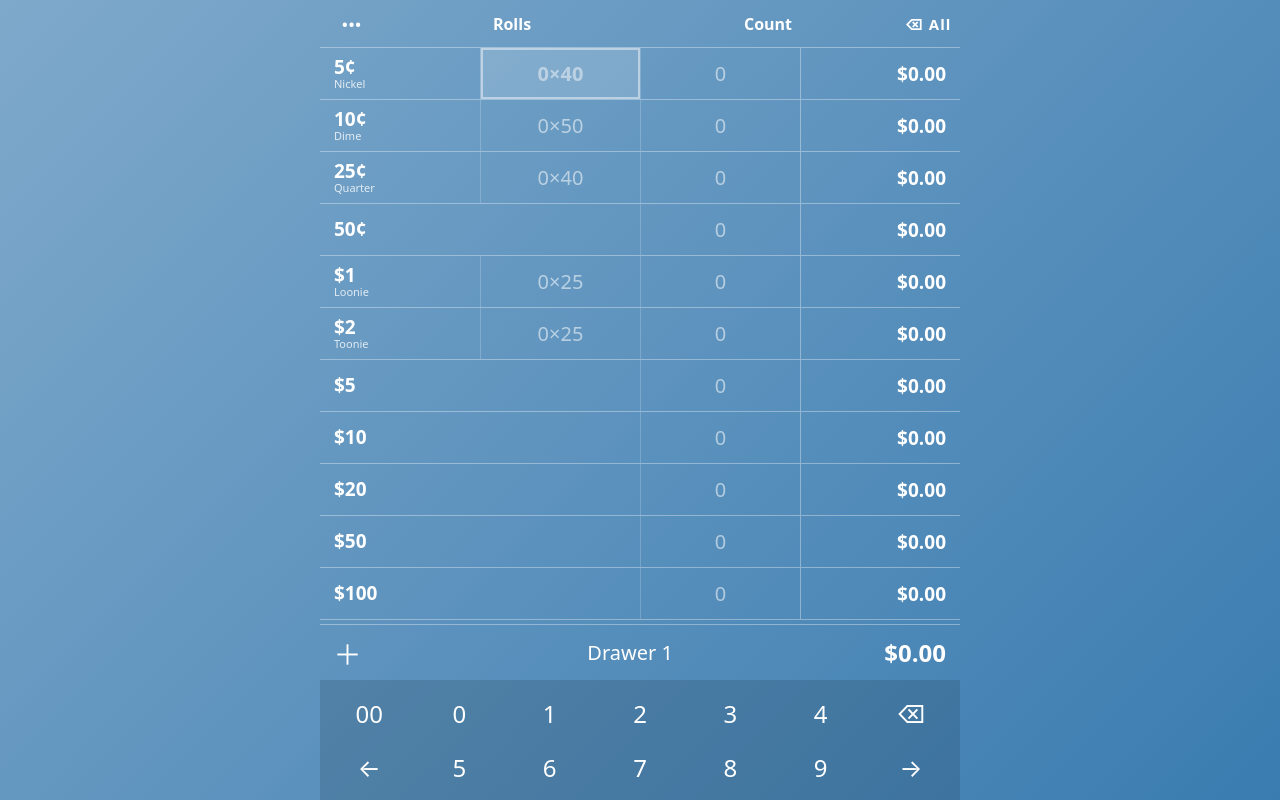
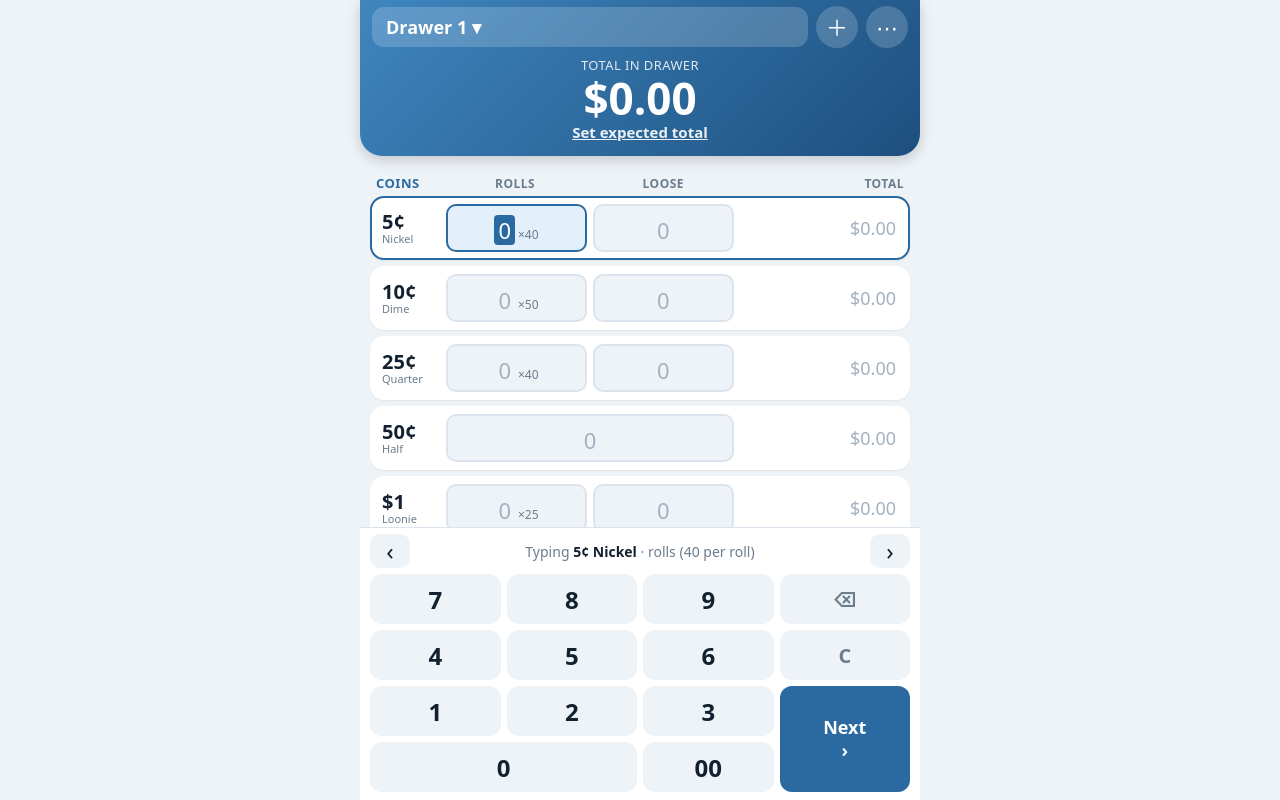
Before and after one commit to MehanDe/RegisterCounter, a plain HTML site: page index.html in a window 1280 px wide. Drawn offline with Linux system fonts and the light colour scheme.

Commit message:
Add files via upload

```diff
--- a/app.js
+++ b/app.js
@@ -2,17 +2,17 @@
   'use strict';
   // v = value in cents, roll = units per coin roll (0 = no roll)
   const DENOMS = [
-    { id: 'c5',   label: '5¢',   sub: 'Nickel',  v: 5,     roll: 40 },
-    { id: 'c10',  label: '10¢',  sub: 'Dime',    v: 10,    roll: 50 },
-    { id: 'c25',  label: '25¢',  sub: 'Quarter', v: 25,    roll: 40 },
-    { id: 'c50',  label: '50¢',  sub: '',        v: 50,    roll: 0 },
-    { id: 'd1',   label: '$1',   sub: 'Loonie',  v: 100,   roll: 25 },
-    { id: 'd2',   label: '$2',   sub: 'Toonie',  v: 200,   roll: 25 },
-    { id: 'b5',   label: '$5',   sub: '',        v: 500,   roll: 0 },
-    { id: 'b10',  label: '$10',  sub: '',        v: 1000,  roll: 0 },
-    { id: 'b20',  label: '$20',  sub: '',        v: 2000,  roll: 0 },
-    { id: 'b50',  label: '$50',  sub: '',        v: 5000,  roll: 0 },
-    { id: 'b100', label: '$100', sub: '',        v: 10000, roll: 0 },
+    { id: 'c5',   label: '5¢',   sub: 'Nickel',  v: 5,     roll: 40, type: 'coin' },
+    { id: 'c10',  label: '10¢',  sub: 'Dime',    v: 10,    roll: 50, type: 'coin' },
+    { id: 'c25',  label: '25¢',  sub: 'Quarter', v: 25,    roll: 40, type: 'coin' },
+    { id: 'c50',  label: '50¢',  sub: 'Half',    v: 50,    roll: 0,  type: 'coin' },
+    { id: 'd1',   label: '$1',   sub: 'Loonie',  v: 100,   roll: 25, type: 'coin' },
+    { id: 'd2',   label: '$2',   sub: 'Toonie',  v: 200,   roll: 25, type: 'coin' },
+    { id: 'b5',   label: '$5',   sub: 'bill',    v: 500,   roll: 0,  type: 'bill' },
+    { id: 'b10',  label: '$10',  sub: 'bill',    v: 1000,  roll: 0,  type: 'bill' },
+    { id: 'b20',  label: '$20',  sub: 'bill',    v: 2000,  roll: 0,  type: 'bill' },
+    { id: 'b50',  label: '$50',  sub: 'bill',    v: 5000,  roll: 0,  type: 'bill' },
+    { id: 'b100', label: '$100', sub: 'bill',    v: 10000, roll: 0,  type: 'bill' },
   ];
   const CELLS = [];
   DENOMS.forEach(d => { if (d.roll) CELLS.push({ id: d.id, f: 'r' }); CELLS.push({ id: d.id, f: 'c' }); });
@@ -25,7 +25,8 @@
 
   const newDrawer = n => ({ name: 'Drawer ' + n, target: 0, data: {} });
   let state = load();
-  let sel = { id: 'c5', f: 'r' };
+  let sel = CELLS[0];
+  let fresh = true; // next digit replaces the selected value
 
   function load() {
     try {
@@ -40,26 +41,37 @@
   function save() { try { localStorage.setItem(KEY, JSON.stringify(state)); } catch (e) {} }
   const cur = () => state.drawers[state.active];
   const entry = (dr, id) => dr.data[id] || (dr.data[id] = { r: 0, c: 0 });
-  const rowCents = (dr, d) => {
+  const pieces = (dr, d) => { const e = dr.data[d.id] || { r: 0, c: 0 }; return (e.r || 0) * d.roll + (e.c || 0); };
+  const rowCents = (dr, d) => pieces(dr, d) * d.v;
+  const drawerTotal = dr => DENOMS.reduce((s, d) => s + rowCents(dr, d), 0);
+
+  function box(d, e, f, extra) {
+    const val = (f === 'r' ? e.r : e.c) || 0;
+    const on = sel.id === d.id && sel.f === f;
+    return `<button class="box${extra || ''}${on ? ' sel' : ''}${on && fresh ? ' fresh' : ''}${val ? '' : ' zero'}" data-id="${d.id}" data-f="${f}">` +
+      `<b>${val}</b>${f === 'r' ? `<i>×${d.roll}</i>` : ''}</button>`;
+  }
+
+  function rowHtml(dr, d) {
     const e = dr.data[d.id] || { r: 0, c: 0 };
-    return ((e.r || 0) * d.roll + (e.c || 0)) * d.v;
-  };
-  const drawerTotal = dr => DENOMS.reduce((s, d) => s + rowCents(dr, d), 0);
+    const cents = rowCents(dr, d), n = pieces(dr, d);
+    const unit = d.type === 'bill' ? (n === 1 ? 'bill' : 'bills') : (n === 1 ? 'coin' : 'coins');
+    return `<div class="row${sel.id === d.id ? ' active' : ''}">
+      <div class="lab"><b>${d.label}</b><small>${d.sub}</small></div>
+      ${d.roll ? box(d, e, 'r') : ''}
+      ${box(d, e, 'c', d.roll ? '' : ' wide')}
+      <div class="amt${cents ? '' : ' zero'}">${fmt(cents)}${n ? `<small>${n} ${unit}</small>` : ''}</div>
+    </div>`;
+  }
 
   function render() {
     const dr = cur();
-    $('rows').innerHTML = DENOMS.map(d => {
-      const e = dr.data[d.id] || { r: 0, c: 0 };
-      const isSel = (f) => sel.id === d.id && sel.f === f ? ' sel' : '';
-      const rollCell = d.roll
-        ? `<div class="cell${isSel('r')}${e.r ? '' : ' zero'}" data-id="${d.id}" data-f="r">${e.r || 0}×${d.roll}</div>`
-        : `<div class="cell empty"></div>`;
-      return `<div class="row">
-        <div class="lab">${d.label}${d.sub ? `<small>${d.sub}</small>` : ''}</div>
-        ${rollCell}
-        <div class="cell${isSel('c')}${e.c ? '' : ' zero'}" data-id="${d.id}" data-f="c">${e.c || 0}</div>
-        <div class="amt">${fmt(rowCents(dr, d))}</div></div>`;
-    }).join('');
+    $('rows').innerHTML =
+      `<div class="sec"><span>Coins</span><span>Rolls</span><span>Loose</span><span>Total</span></div>` +
+      DENOMS.filter(d => d.type === 'coin').map(d => rowHtml(dr, d)).join('') +
+      `<div class="sec"><span>Bills</span><span class="w2">How many</span><span>Total</span></div>` +
+      DENOMS.filter(d => d.type === 'bill').map(d => rowHtml(dr, d)).join('');
+
     const total = drawerTotal(dr);
     $('drawerName').textContent = dr.name;
     $('total').textContent = fmt(total);
@@ -67,38 +79,65 @@
     if (dr.target > 0) {
       const delta = total - dr.target;
       diff.className = 'diff ' + (delta >= 0 ? 'over' : 'short');
-      diff.textContent = delta === 0 ? 'Balanced' : (delta > 0 ? 'Over ' : 'Short ') + fmt(Math.abs(delta));
-    } else { diff.className = 'diff'; diff.textContent = ''; }
-    const s = document.querySelector('.cell.sel');
+      diff.textContent = delta === 0 ? 'Balanced ✓' : (delta > 0 ? 'Over ' : 'Short ') + fmt(Math.abs(delta)) + '  (expected ' + fmt(dr.target) + ')';
+    } else {
+      diff.className = 'diff set';
+      diff.textContent = 'Set expected total';
+    }
+
+    const d = DENOMS.find(x => x.id === sel.id);
+    const what = sel.f === 'r' ? `rolls (${d.roll} per roll)` : d.type === 'bill' ? 'bills' : 'loose coins';
+    $('ctx').innerHTML = `Typing <b>${d.label}${d.type === 'coin' ? ' ' + d.sub : ''}</b> · ${what}`;
+
+    const s = document.querySelector('.box.sel');
     if (s) s.scrollIntoView({ block: 'nearest' });
     save();
   }
 
-  function press(k) {
-    if (navigator.vibrate) navigator.vibrate(5);
+  function move(step) {
     const i = CELLS.findIndex(c => c.id === sel.id && c.f === sel.f);
-    if (k === 'next') { sel = CELLS[(i + 1) % CELLS.length]; return render(); }
-    if (k === 'prev') { sel = CELLS[(i - 1 + CELLS.length) % CELLS.length]; return render(); }
-    const e = entry(cur(), sel.id);
-    if (k === 'back') e[sel.f] = Math.floor((e[sel.f] || 0) / 10);
-    else e[sel.f] = Math.min(99999, parseInt('' + (e[sel.f] || '') + k, 10));
+    sel = CELLS[(i + step + CELLS.length) % CELLS.length];
+    fresh = true;
     render();
   }
 
-  $('keypad').addEventListener('click', ev => { const b = ev.target.closest('button'); if (b) press(b.dataset.k); });
+  function press(k) {
+    if (navigator.vibrate) navigator.vibrate(5);
+    if (k === 'next') return move(1);
+    if (k === 'prev') return move(-1);
+    const e = entry(cur(), sel.id), f = sel.f === 'r' ? 'r' : 'c';
+    if (k === 'back') { e[f] = Math.floor((e[f] || 0) / 10); fresh = false; }
+    else if (k === 'clear') { e[f] = 0; fresh = true; }
+    else {
+      const s = fresh ? k : '' + (e[f] || '') + k;
+      e[f] = Math.min(99999, parseInt(s, 10) || 0);
+      fresh = false;
+    }
+    render();
+  }
+
+  document.querySelector('.keys').addEventListener('click', ev => { const b = ev.target.closest('button'); if (b) press(b.dataset.k); });
+  $('prevBtn').addEventListener('click', () => move(-1));
+  $('nextBtn').addEventListener('click', () => move(1));
   $('rows').addEventListener('click', ev => {
-    const c = ev.target.closest('.cell[data-id]');
-    if (c) { sel = { id: c.dataset.id, f: c.dataset.f }; render(); }
+    const b = ev.target.closest('.box[data-id]');
+    if (b) { sel = { id: b.dataset.id, f: b.dataset.f }; fresh = true; render(); }
   });
   document.addEventListener('keydown', ev => {
+    if (document.querySelector('dialog[open]')) return;
     if (/^[0-9]$/.test(ev.key)) press(ev.key);
     else if (ev.key === 'Backspace') press('back');
     else if (ev.key === 'ArrowRight' || ev.key === 'Enter' || ev.key === 'Tab') { ev.preventDefault(); press('next'); }
     else if (ev.key === 'ArrowLeft') press('prev');
   });
 
-  function clearDrawer(dr) { dr.data = {}; }
-  $('clearBtn').addEventListener('click', () => { if (confirm('Clear all counts in ' + cur().name + '?')) { clearDrawer(cur()); sel = CELLS[0]; render(); } });
+  function setTarget() {
+    const dr = cur();
+    const t = prompt('Expected total for this drawer in dollars (0 to turn off)', dr.target ? (dr.target / 100).toFixed(2) : '');
+    if (t !== null) dr.target = Math.max(0, Math.round((parseFloat(t.replace(/[$,]/g, '')) || 0) * 100));
+    render();
+  }
+  $('diff').addEventListener('click', setTarget);
 
   // Menu
   $('menuBtn').addEventListener('click', () => $('menuDlg').showModal());
@@ -106,19 +145,20 @@
     const a = ev.target.dataset && ev.target.dataset.a;
     if (!a) return;
     const dr = cur();
+    $('menuDlg').close();
     if (a === 'rename') {
       const n = prompt('Drawer name', dr.name);
       if (n && n.trim()) dr.name = n.trim().slice(0, 30);
     } else if (a === 'target') {
-      const t = prompt('Expected total for this drawer in dollars (0 to turn off)', dr.target ? (dr.target / 100).toFixed(2) : '');
-      if (t !== null) dr.target = Math.max(0, Math.round((parseFloat(t.replace(/[$,]/g, '')) || 0) * 100));
+      return setTarget();
+    } else if (a === 'clearDrawer') {
+      if (confirm('Clear all counts in ' + dr.name + '?')) { dr.data = {}; sel = CELLS[0]; fresh = true; }
     } else if (a === 'delete') {
       if (state.drawers.length === 1) alert('You need at least one drawer.');
       else if (confirm('Delete ' + dr.name + '?')) { state.drawers.splice(state.active, 1); state.active = 0; }
     } else if (a === 'clearAll') {
-      if (confirm('Clear counts in every drawer?')) state.drawers.forEach(clearDrawer);
+      if (confirm('Clear counts in every drawer?')) state.drawers.forEach(d => { d.data = {}; });
     }
-    $('menuDlg').close();
     render();
   });
 
@@ -128,18 +168,20 @@
       `<button data-i="${i}" class="${i === state.active ? 'on' : ''}"><span>${esc(d.name)}</span><b>${fmt(drawerTotal(d))}</b></button>`).join('');
     $('allTotal').textContent = fmt(state.drawers.reduce((s, d) => s + drawerTotal(d), 0));
   }
-  const openDrawers = () => { renderDrawerList(); $('drawersDlg').showModal(); };
-  $('drawersBtn').addEventListener('click', openDrawers);
-  $('drawerName').addEventListener('click', openDrawers);
+  $('drawerBtn').addEventListener('click', () => { renderDrawerList(); $('drawersDlg').showModal(); });
   $('drawerList').addEventListener('click', ev => {
     const b = ev.target.closest('button[data-i]');
-    if (b) { state.active = +b.dataset.i; $('drawersDlg').close(); render(); }
+    if (b) { state.active = +b.dataset.i; sel = CELLS[0]; fresh = true; $('drawersDlg').close(); render(); }
   });
-  $('addDrawer').addEventListener('click', () => {
+  function addDrawer() {
     state.drawers.push(newDrawer(state.drawers.length + 1));
     state.active = state.drawers.length - 1;
-    $('drawersDlg').close(); render();
-  });
+    sel = CELLS[0]; fresh = true;
+    if ($('drawersDlg').open) $('drawersDlg').close();
+    render();
+  }
+  $('addBtn').addEventListener('click', addDrawer);
+  $('addDrawer').addEventListener('click', addDrawer);
   $('drawersDlg').addEventListener('click', ev => { if (ev.target.dataset && ev.target.dataset.a === 'close') $('drawersDlg').close(); });
 
   render();
--- a/index.html
+++ b/index.html
@@ -3,7 +3,7 @@
 <head>
 <meta charset="utf-8">
 <meta name="viewport" content="width=device-width, initial-scale=1, viewport-fit=cover, user-scalable=no">
-<meta name="theme-color" content="#3f7fb3">
+<meta name="theme-color" content="#2b6aa0">
 <meta name="description" content="Cash register counting helper for Canadian cash">
 <link rel="manifest" href="manifest.webmanifest">
 <link rel="icon" href="icon.svg" type="image/svg+xml">
@@ -12,39 +12,41 @@
 <link rel="stylesheet" href="style.css">
 </head>
 <body>
-<header>
-  <button id="menuBtn" class="icon" aria-label="Menu">•••</button>
-  <div class="h h-rolls">Rolls</div>
-  <div class="h h-count">Count</div>
-  <button id="clearBtn" class="icon" aria-label="Clear this drawer">⌫ All</button>
-</header>
+<div class="top">
+  <header>
+    <button id="drawerBtn" class="chip" aria-label="Switch drawer"><span id="drawerName"></span><span aria-hidden="true"> ▾</span></button>
+    <button id="addBtn" class="round" aria-label="New drawer">＋</button>
+    <button id="menuBtn" class="round" aria-label="More options">⋯</button>
+  </header>
+  <section class="total">
+    <div class="lbl">Total in drawer</div>
+    <div id="total" class="big">$0.00</div>
+    <div id="diff" class="diff"></div>
+  </section>
+</div>
 
 <main id="rows"></main>
 
-<footer>
-  <button id="drawersBtn" class="icon plus" aria-label="Drawers">＋</button>
-  <button id="drawerName" class="drawer-name"></button>
-  <div class="grand"><div id="total">$0.00</div><div id="diff" class="diff"></div></div>
-</footer>
-
-<section class="keypad" id="keypad">
-  <div>
-    <button data-k="00">00</button><button data-k="0">0</button><button data-k="1">1</button>
-    <button data-k="2">2</button><button data-k="3">3</button><button data-k="4">4</button>
-    <button data-k="back" aria-label="Backspace">⌫</button>
+<section class="pad">
+  <div class="ctx">
+    <button id="prevBtn" class="arrow" aria-label="Previous field">‹</button>
+    <div id="ctx" class="ctx-text"></div>
+    <button id="nextBtn" class="arrow" aria-label="Next field">›</button>
   </div>
-  <div>
-    <button data-k="prev" aria-label="Previous">←</button><button data-k="5">5</button><button data-k="6">6</button>
-    <button data-k="7">7</button><button data-k="8">8</button><button data-k="9">9</button>
-    <button data-k="next" aria-label="Next">→</button>
+  <div class="keys">
+    <button data-k="7">7</button><button data-k="8">8</button><button data-k="9">9</button><button data-k="back" class="fn" aria-label="Backspace">⌫</button>
+    <button data-k="4">4</button><button data-k="5">5</button><button data-k="6">6</button><button data-k="clear" class="fn">C</button>
+    <button data-k="1">1</button><button data-k="2">2</button><button data-k="3">3</button><button data-k="next" class="next">Next<br>›</button>
+    <button data-k="0" class="zero">0</button><button data-k="00">00</button>
   </div>
 </section>
 
 <dialog id="menuDlg">
-  <h2>Menu</h2>
-  <button data-a="rename">Rename drawer</button>
-  <button data-a="target">Set till float / target</button>
-  <button data-a="delete">Delete drawer</button>
+  <h2>Options</h2>
+  <button data-a="rename">Rename this drawer</button>
+  <button data-a="target">Set expected total (float)</button>
+  <button data-a="clearDrawer">Clear this drawer</button>
+  <button data-a="delete">Delete this drawer</button>
   <button data-a="clearAll">Clear every drawer</button>
   <button data-a="close" class="ghost">Close</button>
 </dialog>
--- a/style.css
+++ b/style.css
@@ -1,37 +1,72 @@
-:root{--bg1:#7fa9cb;--bg2:#3a7cb0;--line:rgba(255,255,255,.35);--sel:rgba(255,255,255,.28)}
+:root{
+  --bg:#eef3f8;--card:#fff;--ink:#12202f;--mute:#6b7c8d;--line:#dbe4ed;
+  --accent:#2b6aa0;--sel:#e3f0fb;--zero:#a3b1bf;
+}
+@media (prefers-color-scheme:dark){
+  :root{--bg:#0e1620;--card:#17222f;--ink:#e8eff6;--mute:#8fa2b5;--line:#26364a;--accent:#5aa5e0;--sel:#1c3550;--zero:#4d6075}
+}
 *{box-sizing:border-box;-webkit-tap-highlight-color:transparent}
 html,body{margin:0;height:100%}
-body{display:flex;flex-direction:column;height:100dvh;color:#fff;font-family:system-ui,-apple-system,"Segoe UI",Roboto,sans-serif;
-  background:linear-gradient(135deg,var(--bg1),var(--bg2));padding-top:env(safe-area-inset-top);user-select:none;overscroll-behavior:none}
+body{display:flex;flex-direction:column;height:100dvh;background:var(--bg);color:var(--ink);
+  font-family:system-ui,-apple-system,"Segoe UI",Roboto,sans-serif;user-select:none;overscroll-behavior:none}
 button{font:inherit;color:inherit;background:none;border:0;cursor:pointer}
-header{display:grid;grid-template-columns:64px 1fr 1fr 64px;align-items:center;height:48px;border-bottom:1px solid var(--line);font-weight:700}
-.h{text-align:center}
-.icon{height:100%;font-size:15px;letter-spacing:1px}
-main{flex:1;overflow-y:auto;overscroll-behavior:contain}
-.row{display:grid;grid-template-columns:1fr 1fr 1fr 1fr;align-items:center;height:52px;border-bottom:1px solid var(--line)}
-.lab{padding-left:14px;font-weight:700;font-size:19px;line-height:1.05}
-.lab small{display:block;font-weight:400;font-size:11px;opacity:.8}
-.cell{height:100%;display:flex;align-items:center;justify-content:center;border-left:1px solid var(--line);font-size:20px;opacity:.85}
-.cell.empty{opacity:0}
-.cell.sel{background:var(--sel);opacity:1;font-weight:700;box-shadow:inset 0 0 0 2px #fff}
-.cell.zero{opacity:.55}
-.amt{text-align:right;padding-right:14px;font-weight:700;font-size:19px;border-left:1px solid var(--line);height:100%;display:flex;align-items:center;justify-content:flex-end}
-footer{display:grid;grid-template-columns:56px 1fr auto;align-items:center;min-height:56px;border-top:1px solid var(--line);padding-right:14px}
-.plus{font-size:28px}
-.drawer-name{font-size:20px;text-align:center;overflow:hidden;text-overflow:ellipsis;white-space:nowrap}
-.grand{text-align:right;font-weight:800;font-size:24px}
-.diff{font-size:13px;font-weight:600;min-height:0}
-.diff.over{color:#c8ffd0}.diff.short{color:#ffd0d0}
-.keypad{background:rgba(0,0,0,.12);padding:6px 4px calc(6px + env(safe-area-inset-bottom))}
-.keypad div{display:grid;grid-template-columns:repeat(7,1fr)}
-.keypad button{height:54px;font-size:24px;border-radius:10px}
-.keypad button:active{background:var(--sel)}
-dialog{border:0;border-radius:16px;padding:18px;width:min(92vw,380px);background:#2c5f88;color:#fff}
+
+/* top block */
+.top{background:linear-gradient(135deg,#3f86bf,#1d4f7e);color:#fff;padding:env(safe-area-inset-top) 12px 14px;border-radius:0 0 22px 22px;box-shadow:0 4px 14px rgba(0,0,0,.18)}
+header{display:flex;align-items:center;gap:8px;height:54px}
+.chip{flex:1;text-align:left;font-size:18px;font-weight:700;padding:8px 14px;border-radius:12px;background:rgba(255,255,255,.18);white-space:nowrap;overflow:hidden;text-overflow:ellipsis}
+.round{width:42px;height:42px;border-radius:50%;background:rgba(255,255,255,.18);font-size:22px;line-height:1}
+.total{text-align:center;padding-top:2px}
+.lbl{font-size:13px;opacity:.85;letter-spacing:.4px;text-transform:uppercase}
+.big{font-size:44px;font-weight:800;line-height:1.1}
+.diff{min-height:20px;font-size:15px;font-weight:700}
+.diff.over{color:#c9ffd6}.diff.short{color:#ffd3d3}
+.diff.set{font-weight:600;opacity:.9;text-decoration:underline;cursor:pointer}
+
+/* rows */
+main{flex:1;overflow-y:auto;overscroll-behavior:contain;padding:6px 10px 10px}
+.sec,.row{display:grid;grid-template-columns:62px 1fr 1fr 1.15fr;gap:6px;align-items:center}
+.sec{padding:12px 6px 4px;font-size:12px;font-weight:700;color:var(--mute);text-transform:uppercase;letter-spacing:.5px;text-align:center}
+.sec span:first-child{text-align:left;color:var(--accent);font-size:13px}
+.sec span:last-child{text-align:right}
+.w2{grid-column:span 2}
+.row{background:var(--card);border:2px solid transparent;border-radius:14px;padding:6px;margin-bottom:6px;box-shadow:0 1px 2px rgba(0,0,0,.06)}
+.row.active{border-color:var(--accent)}
+.lab{display:flex;flex-direction:column;padding-left:4px;line-height:1.1}
+.lab b{font-size:20px}
+.lab small{font-size:11px;color:var(--mute)}
+.box{height:48px;border-radius:10px;background:var(--bg);border:2px solid var(--line);display:flex;align-items:baseline;justify-content:center;gap:3px;padding-top:9px}
+.box b{font-size:22px;font-weight:700;padding:0 4px;border-radius:4px}
+.box i{font-style:normal;font-size:12px;color:var(--mute)}
+.box.zero b{color:var(--zero);font-weight:500}
+.box.wide{grid-column:span 2}
+.box.sel{background:var(--sel);border-color:var(--accent)}
+.box.sel.fresh b{background:var(--accent);color:#fff}
+.amt{text-align:right;font-weight:700;font-size:18px;padding-right:6px;display:flex;flex-direction:column;align-items:flex-end;line-height:1.15}
+.amt small{font-size:11px;font-weight:500;color:var(--mute)}
+.amt.zero{color:var(--zero);font-weight:500}
+
+/* keypad */
+.pad{background:var(--card);border-top:1px solid var(--line);padding:6px 10px calc(8px + env(safe-area-inset-bottom))}
+.ctx{display:flex;align-items:center;gap:6px;margin-bottom:6px}
+.ctx-text{flex:1;text-align:center;font-size:14px;color:var(--mute)}
+.ctx-text b{color:var(--ink)}
+.arrow{width:40px;height:34px;border-radius:10px;background:var(--bg);font-size:24px;line-height:1}
+.keys{display:grid;grid-template-columns:repeat(4,1fr);grid-auto-rows:50px;gap:6px}
+.keys button{border-radius:12px;background:var(--bg);font-size:24px;font-weight:600}
+.keys button:active{background:var(--sel)}
+.keys .fn{font-size:20px;color:var(--mute)}
+.keys .zero{grid-column:span 2}
+.keys .next{grid-column:4;grid-row:3 / span 2;background:var(--accent);color:#fff;font-size:18px;font-weight:700;line-height:1.3}
+
+/* dialogs */
+dialog{border:0;border-radius:18px;padding:18px;width:min(92vw,380px);background:var(--card);color:var(--ink)}
 dialog::backdrop{background:rgba(0,0,0,.5)}
-dialog h2{margin:0 0 10px}
-dialog button{display:block;width:100%;padding:13px;margin:8px 0;border-radius:10px;background:rgba(255,255,255,.18);font-size:17px;text-align:left}
-dialog .ghost{background:none;text-align:center;opacity:.8}
+dialog h2{margin:0 0 8px}
+dialog button{display:block;width:100%;padding:14px;margin:8px 0;border-radius:12px;background:var(--bg);font-size:17px;text-align:left}
+dialog .ghost{background:none;text-align:center;color:var(--mute)}
 #drawerList button{display:flex;justify-content:space-between}
-#drawerList button.on{outline:2px solid #fff}
+#drawerList button.on{outline:2px solid var(--accent)}
 .sum{padding:8px 4px;font-size:17px}
-@media (min-width:700px){body{max-width:640px;margin:0 auto}}
+@media (min-width:700px){body{max-width:560px;margin:0 auto}}
+@media (max-height:640px){.big{font-size:34px}.keys{grid-auto-rows:42px}}
--- a/sw.js
+++ b/sw.js
@@ -1,4 +1,4 @@
-const CACHE = 'cashcount-v1';
+const CACHE = 'cashcount-v2';
 const FILES = ['./', 'index.html', 'style.css', 'app.js', 'manifest.webmanifest', 'icon.svg', 'icon-192.png', 'icon-512.png'];
 self.addEventListener('install', e => { e.waitUntil(caches.open(CACHE).then(c => c.addAll(FILES))); self.skipWaiting(); });
 self.addEventListener('activate', e => {
```
